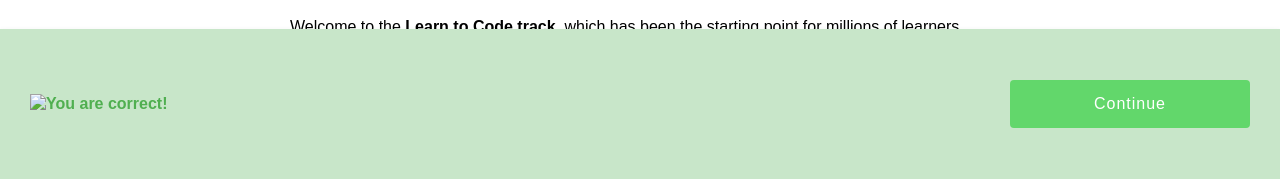
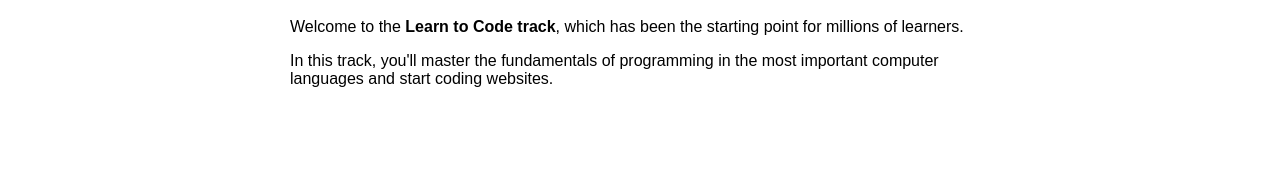
Before and after one commit to nabeelkv/home, a plain HTML site: page untitled.html in a window 1280 px wide. Shown: the part 621-800 px from the top of the page. Drawn offline with nearby package versions, Linux system fonts and the light colour scheme; a web font is replaced by a local one.

Commit message:
Update untitled.html

```diff
--- a/untitled.html
+++ b/untitled.html
@@ -367,20 +367,6 @@
 
             </div>
 
-<div class="lesson-result-container success">
-
-          <div class="feedback-icon">
-          <img src="assets/images/icons/checked.png">
-          </div>
-
-          <div class="feedback-text">
-          <strong>You are correct!</strong>
-          </div>
-
-          <div class="feedback-action">
-          <button class="lesson-action">Continue</button>
-          </div>
-
 
       </div> <!-- dont remove -->
     </div>
```
